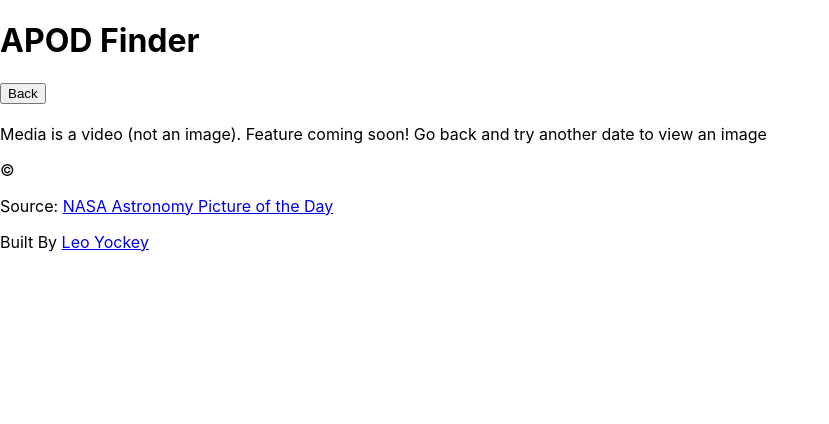
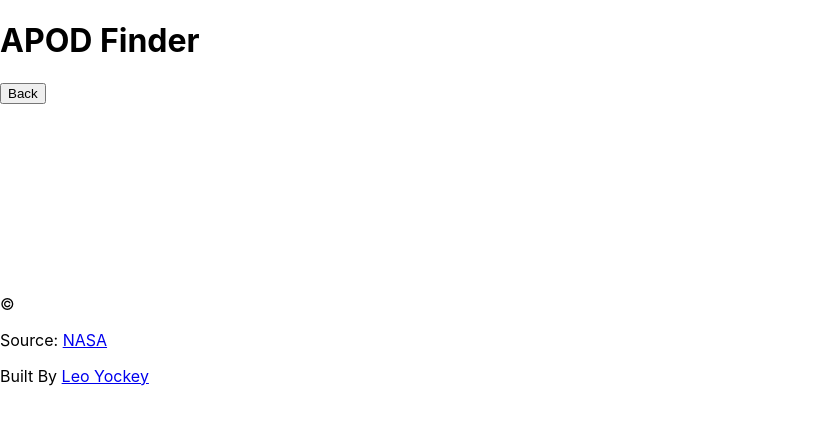
Before and after one commit to leovolving/astronomy-picture-react-app, a React (Create React App) app: page / in a window 1280 px wide. Both pictures are taken after a click on the input "View". Shown: the top 424 px of the page, without its empty margins (0-829 px from the left). Built offline with nearby package versions, Linux system fonts and the light colour scheme; no server answers.

Commit message:
support video

```diff
--- a/src/components/APOD.jsx
+++ b/src/components/APOD.jsx
@@ -1,5 +1,5 @@
 import React, { useEffect, useState } from 'react';
-import { DateForm, PhotoViewer } from '.';
+import { DateForm, MediaViewer } from '.';
 
 const API_KEY = process.env.API_KEY || 'DEMO_KEY';
 
@@ -14,15 +14,17 @@ export default () => {
     }
 
     useEffect(() => {
-        const url = `https://api.nasa.gov/planetary/apod?api_key=${API_KEY}&date=${date}`;
-        const xhr = new XMLHttpRequest();
-        xhr.addEventListener("load", onRequestSuccess);
-        xhr.open('GET', url);
-        xhr.send();
+        if (date) {
+            const url = `https://api.nasa.gov/planetary/apod?api_key=${API_KEY}&date=${date}`;
+            const xhr = new XMLHttpRequest();
+            xhr.addEventListener("load", onRequestSuccess);
+            xhr.open('GET', url);
+            xhr.send();
+        }
     }, [date]);
 
     return ( date && !errorMessage
-        ? <PhotoViewer data={data} onClose={setDate} />
+        ? <MediaViewer data={data} onClose={setDate} />
         : <DateForm callback={setDate} errorMessage={errorMessage} setErrorMessage={setErrorMessage} />
     );
 }
--- a/src/components/Footer.jsx
+++ b/src/components/Footer.jsx
@@ -4,9 +4,7 @@ export default () => (
     <footer>
         <p>
             Source: {' '}
-            <a href="https://apod.nasa.gov/apod/astropix.html">
-                NASA Astronomy Picture of the Day
-                </a>
+            <a href="https://apod.nasa.gov/apod/astropix.html">NASA</a>
         </p>
         <p>
             Built By {' '}
--- a/src/components/PhotoViewer.jsx
+++ b/src/components/MediaViewer.jsx
@@ -10,10 +10,10 @@ export default ({data, onClose}) => {
             <div>
                 <h2>{data.title}</h2>
                 {data.media_type === 'image'
-                    ? <img src={data.url} alt={'photo of ' + data.title} />
-                    : <p>Media is a video (not an image). Feature coming soon! Go back and try another date to view an image</p>
+                    ? <img style={{width: '100vw'}} src={data.url} alt={'photo of ' + data.title} />
+                    : <iframe title={data.title} src={data.url} frameborder="0" allow="encrypted-media" allowfullscreen></iframe>
                 }
-                <p>{data.description}</p>
+                <p>{data.explanation}</p>
                 <p>&copy; {data.copyright}</p>
             </div>
     </Fragment>
--- a/src/components/index.js
+++ b/src/components/index.js
@@ -2,4 +2,4 @@ export { default as Header } from './Header';
 export { default as Footer } from './Footer';
 export { default as APOD } from './APOD';
 export { default as DateForm } from './DateForm';
-export { default as PhotoViewer } from './PhotoViewer';
+export { default as MediaViewer } from './MediaViewer';
```
